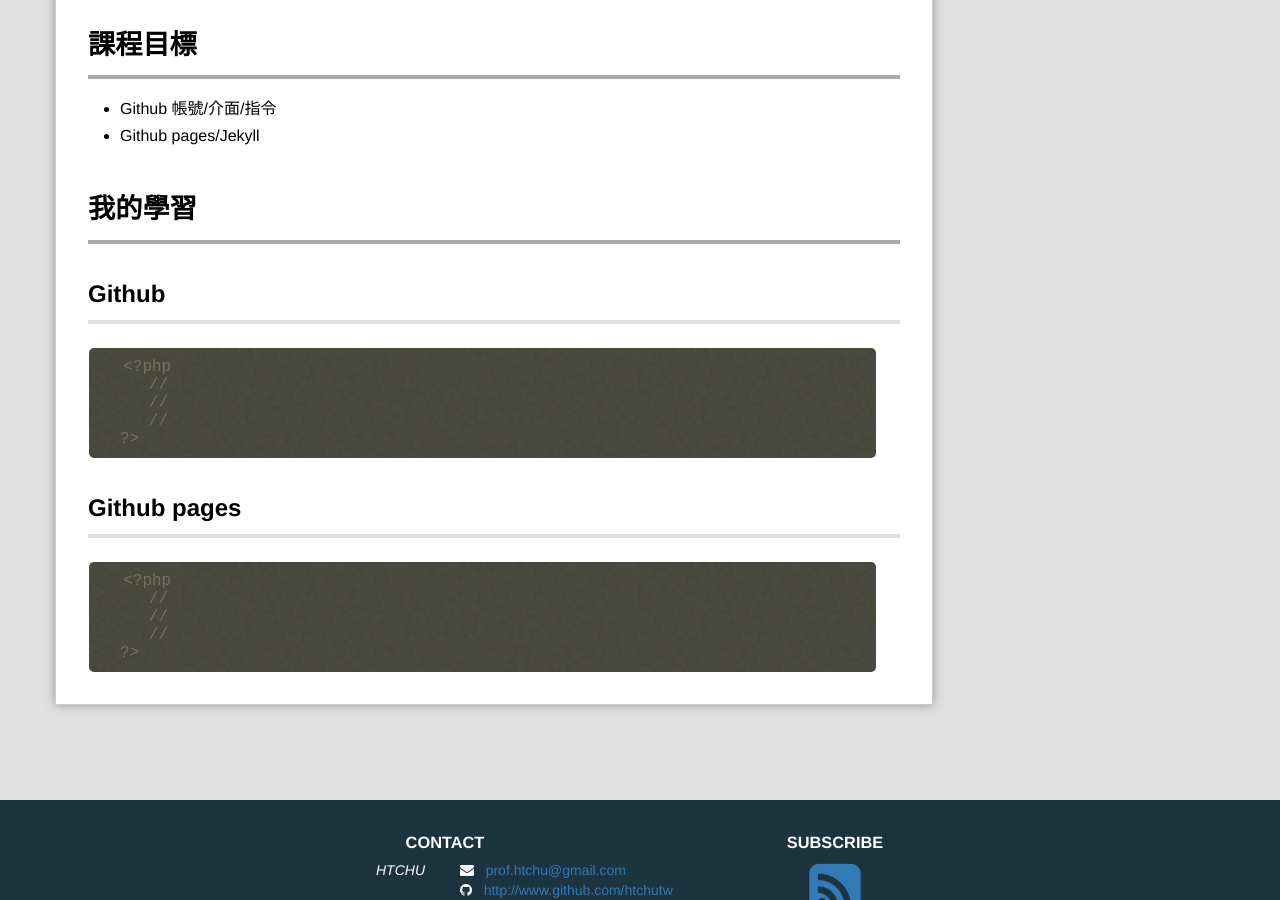
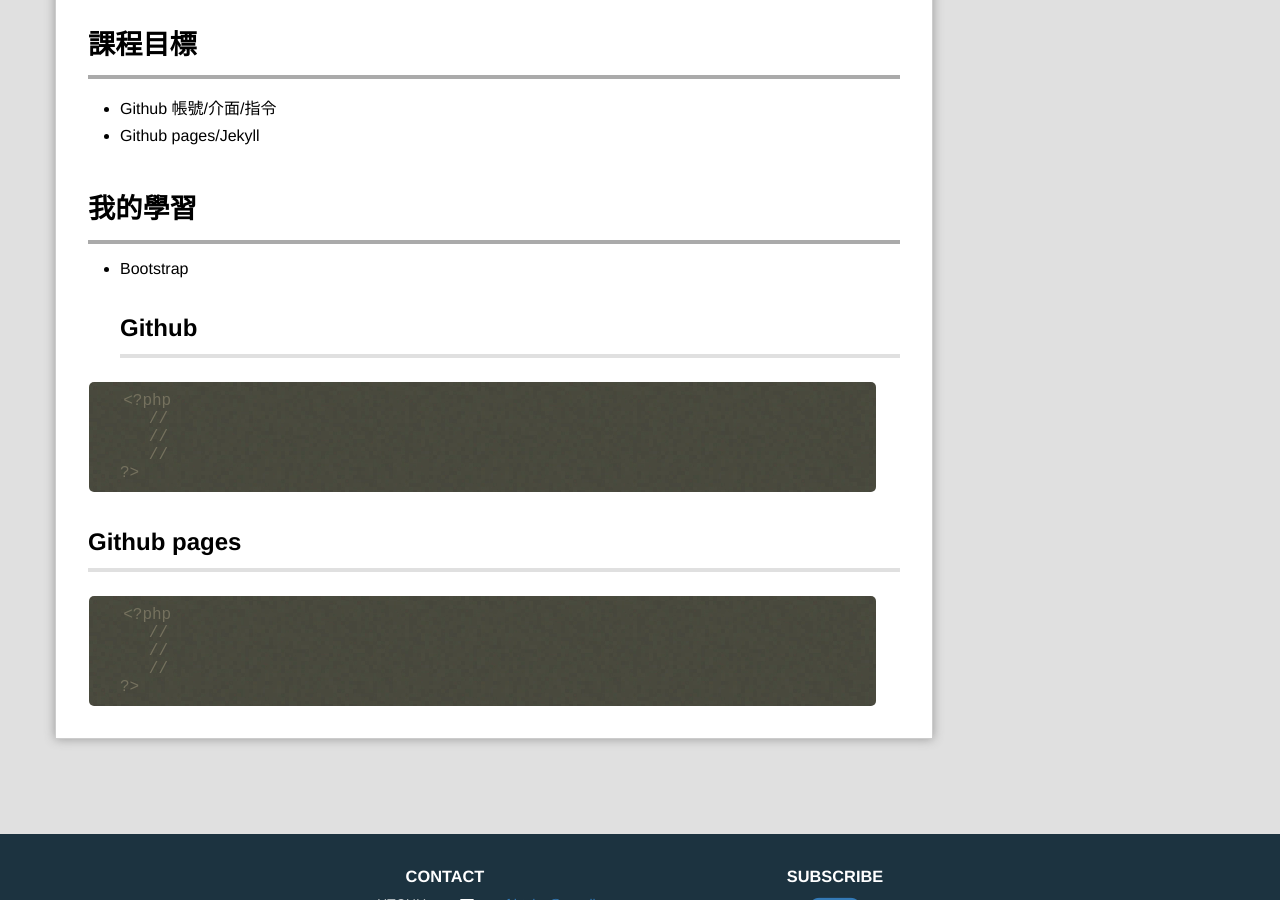
Before and after one commit to jasonchitw/webcourse, a Jekyll site: the page built from _posts/2017-10-18-Class5.md, in a window 1280 px wide and 900 px high, scrolled down 500 px. Built offline with Jekyll 4.4.1, drawn with Linux system fonts in a browser that asks for light colours; Markdown is read by kramdown in place of the engine named in the settings; comment, search, counter and statistics services are not loaded.

Commit message:
Update 2017-10-18-Class5.md

```diff
--- a/_posts/2017-10-18-Class5.md
+++ b/_posts/2017-10-18-Class5.md
@@ -14,7 +14,7 @@ github帳號及使用github做blog。。
 - Github pages/Jekyll
 
 # 我的學習
-
+- Bootstrap
 ##Github
 
 
```
